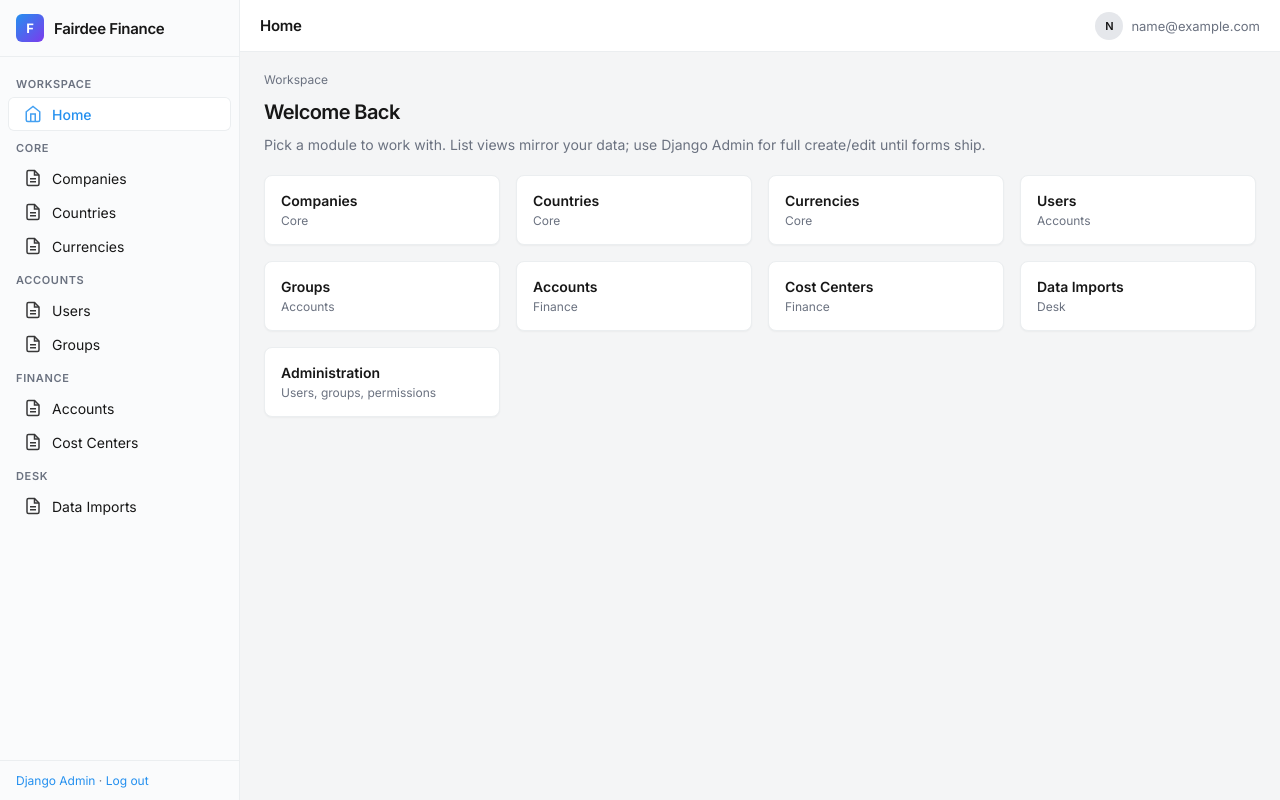
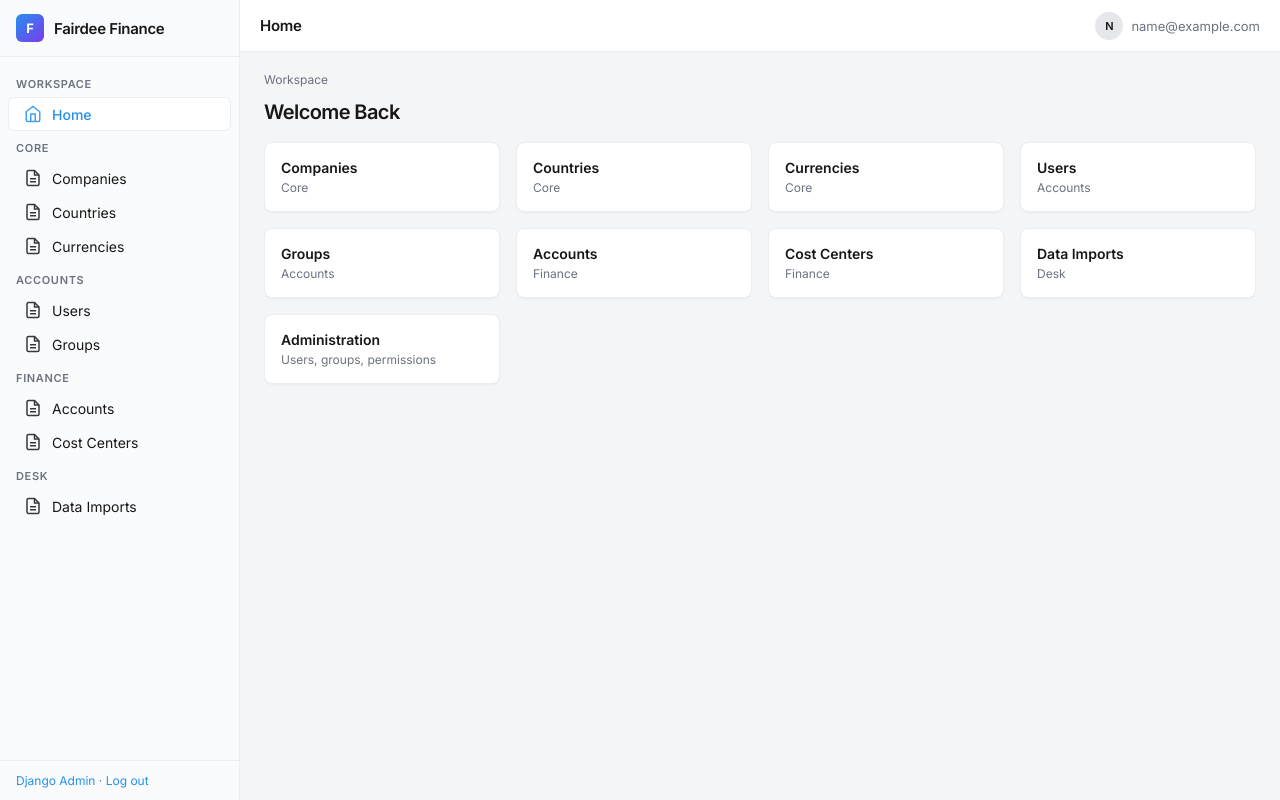
Before and after one commit to safvanhuzain/fairdee-erp, a Django app: page /app/ in a window 1280 px wide. Run offline with Django 4.2, Linux system fonts and the light colour scheme; the visitor is signed in with stand-in values (Sample User, id 1).

Commit message:
Flow: changes

```diff
--- a/templates/desk/home.html
+++ b/templates/desk/home.html
@@ -8,7 +8,6 @@
   <div class="desk-page-head__crumb">Workspace</div>
   <h1 class="desk-page-head__title">Welcome Back</h1>
 </div>
-<p class="desk-lead">Pick a module to work with. List views mirror your data; use Django Admin for full create/edit until forms ship.</p>
 
 <div class="desk-card-grid">
   {% for doc in desk_documents_catalog %}
```
